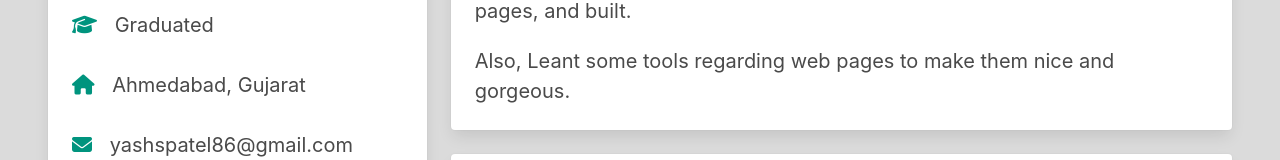
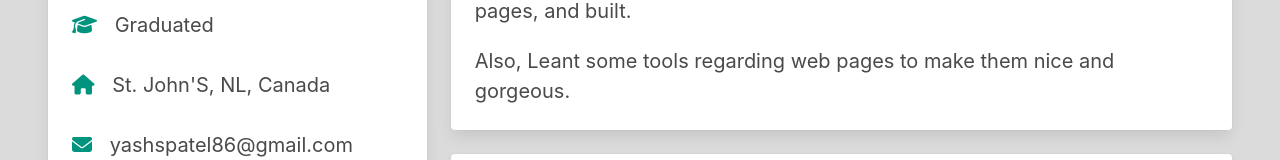
Before and after one commit to yash-162/Bulma-CSS, a plain HTML site: page 2-project.html in a window 1280 px wide. Shown: the part 346-506 px from the top of the page. Drawn offline with nearby package versions, Linux system fonts and the light colour scheme.

Commit message:
Update 2-project.html

```diff
--- a/2-project.html
+++ b/2-project.html
@@ -31,7 +31,7 @@
                         <br>
                         <p>
                             <i class="fa fa-home pr-3 has-text-primary-dark"></i>
-                            Ahmedabad, Gujarat
+                            St. John'S, NL, Canada
                         </p>
                         <br>
                         <p>
```
